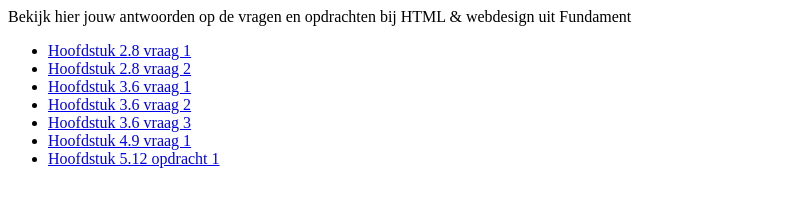
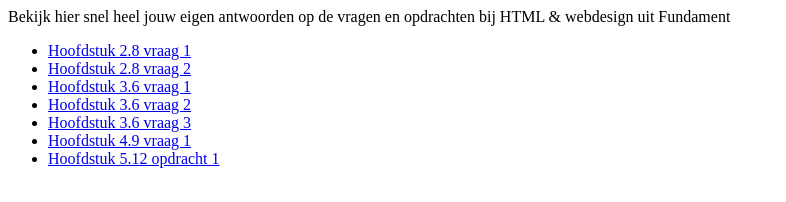
Before and after one commit to informaticascw/h4v4-html-opgaven-template, a plain HTML site: page index.html in a window 1280 px wide. Shown: the whole page, without its empty margins (0-786 px from the left). Drawn offline with Linux system fonts and the light colour scheme.

```diff
--- a/index.html
+++ b/index.html
@@ -8,7 +8,7 @@
 </head>
 
 <body>
-  Bekijk hier jouw antwoorden op de vragen en opdrachten bij HTML & webdesign uit Fundament
+  Bekijk hier snel heel jouw eigen antwoorden op de vragen en opdrachten bij HTML & webdesign uit Fundament
   <ul>
     <li><a href="hoofdstuk2_vraag1.html">Hoofdstuk 2.8 vraag 1</a></li>
     <li><a href="hoofdstuk2_vraag2.html">Hoofdstuk 2.8 vraag 2</a></li>
```
Also changed, not shown: .devcontainer/devcontainer.json.
